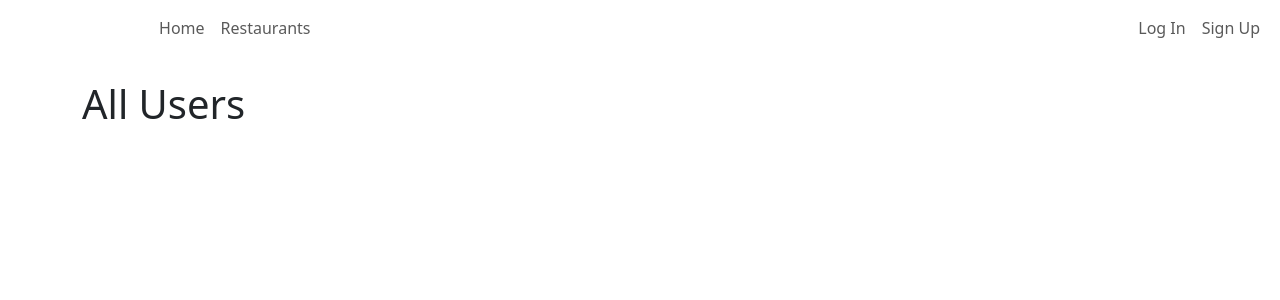
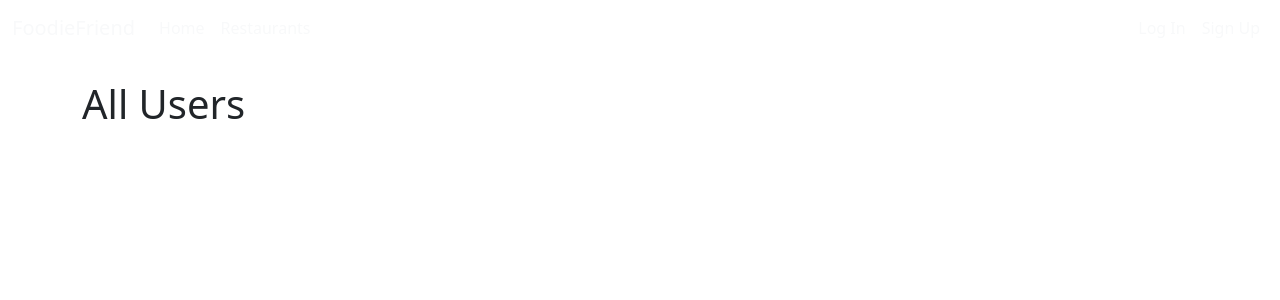
Before and after one commit to ericlwong/foodie-friend, a Flask app: page /users in a window 1280 px wide. Shown: the top 300 px of the page. Run offline with Flask 3, Linux system fonts and the light colour scheme; some libraries are stand-ins or nearby versions.

Commit message:
Restyle navbar & add background img to homepage

```diff
--- a/templates/base.html
+++ b/templates/base.html
@@ -23,17 +23,17 @@
   <body class="d-flex flex-column min-vh-100">
     <nav class="navbar navbar-expand-lg mb-4">
       <div class="container-fluid">
-        <a class="navbar-brand text-white fw-medium" href="/">FoodieFriend</a>
+        <a class="navbar-brand fw-medium text-light" href="/">FoodieFriend</a>
         <button class="navbar-toggler" type="button" data-bs-toggle="collapse" data-bs-target="#navbarText" aria-controls="navbarText" aria-expanded="false" aria-label="Toggle navigation">
           <span class="navbar-toggler-icon"></span>
         </button>
         <div class="collapse navbar-collapse" id="navbarText">
           <ul class="navbar-nav me-auto mb-2 mb-lg-0">
             <li class="nav-item">
-              <a class="nav-link" href="/">Home</a>
+              <a class="nav-link text-light" href="/">Home</a>
             </li>
             <li class="nav-item">
-              <a class="nav-link" href="/restaurants">Restaurants</a>
+              <a class="nav-link text-light" href="/restaurants">Restaurants</a>
             </li>
             <!-- <li class="nav-item">
               <a class="nav-link" href="/users">Users</a>
@@ -42,19 +42,19 @@
           <ul class="navbar-nav d-flex">
             {% if "user" not in session %}
               <li class="nav-item">
-                <a class="nav-link" href="/login">Log In</a>
+                <a class="nav-link text-light" href="/login">Log In</a>
               </li>
               <li class="nav-item">
-                <a class="nav-link" href="/signup">Sign Up</a>
+                <a class="nav-link text-light" href="/signup">Sign Up</a>
               </li>
             {% else %}
               <li class="nav-item dropdown">
-                <a class="nav-link dropdown-toggle" data-bs-toggle="dropdown" role="button" aria-expanded="false">
+                <a class="nav-link dropdown-toggle text-light" data-bs-toggle="dropdown" role="button" aria-expanded="false">
                   {{ user.fname }} {{ user.lname[0] }}.
                 </a>
-                <ul class="dropdown-menu dropdown-menu-end">
-                  <li><a class="dropdown-item" href="/users/{{ user.user_id }}">My Account</a></li>
-                  <li><a class="dropdown-item" href="/logout">Log Out</a></li>
+                <ul id="navdrop" class="dropdown-menu dropdown-menu-dark dropdown-menu-end">
+                  <li><a class="dropdown-item text-light" href="/users/{{ user.user_id }}">My Account</a></li>
+                  <li><a class="dropdown-item text-light" href="/logout">Log Out</a></li>
                 </ul>
               </li>
             {% endif %}
@@ -72,7 +72,7 @@
       {% block body %}{% endblock %}
     </div>
 
-    <footer class="footer pt-2">
+    <footer class="footer mt-5 pt-2">
       <div class="text-light text-center">
         <p>&copy; 2023 by Eric Wong. All Rights Reserved.</p>
       </div>
```
Also changed, not shown: templates/homepage.html (+21 -8 lines), 1 other file.
